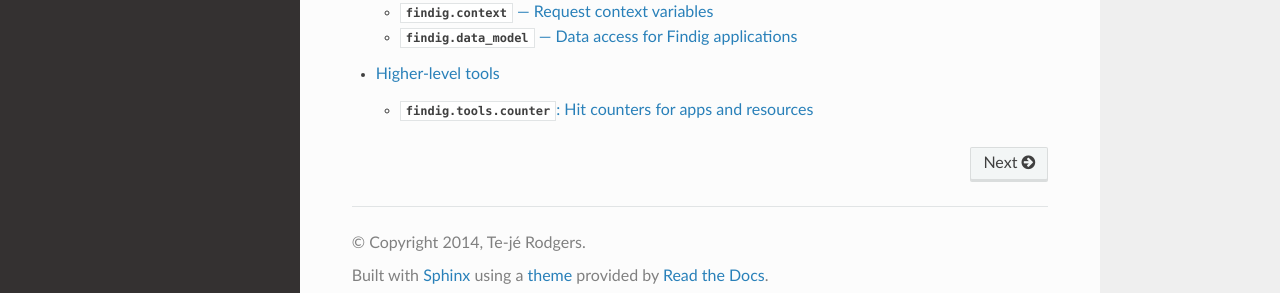
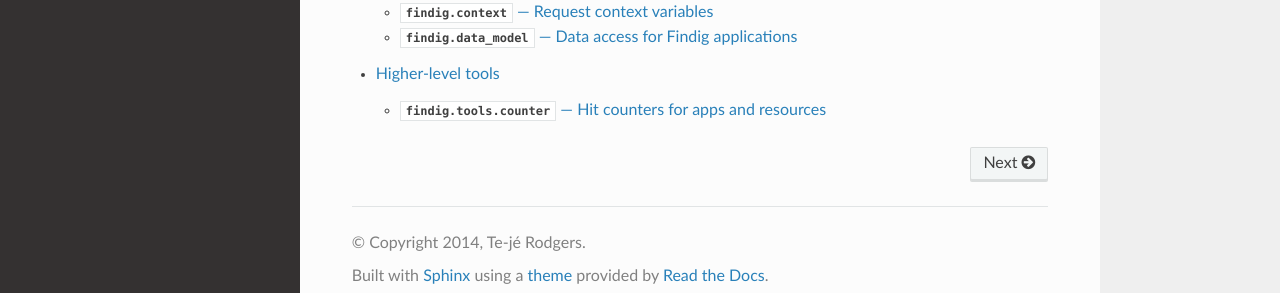
Before and after one commit to geniphi/findig, a Sphinx documentation site: the page built from docs/index.rst, in a window 1280 px wide and 900 px high, scrolled down 855 px. Shown: the part 588-881 px from the top of the window. Built offline with Sphinx 7.4.7 and the Read the Docs theme 2.0.0, drawn with Linux system fonts in a browser that asks for light colours; the version number could not be read and is left out.

Commit message:
Minor change to docs

```diff
--- a/docs/api/tools/counter.rst
+++ b/docs/api/tools/counter.rst
@@ -1,5 +1,5 @@
-:mod:`findig.tools.counter`: Hit counters for apps and resources
-================================================================
+:mod:`findig.tools.counter` --- Hit counters for apps and resources
+===================================================================
 
 .. automodule:: findig.tools.counter
 
```
